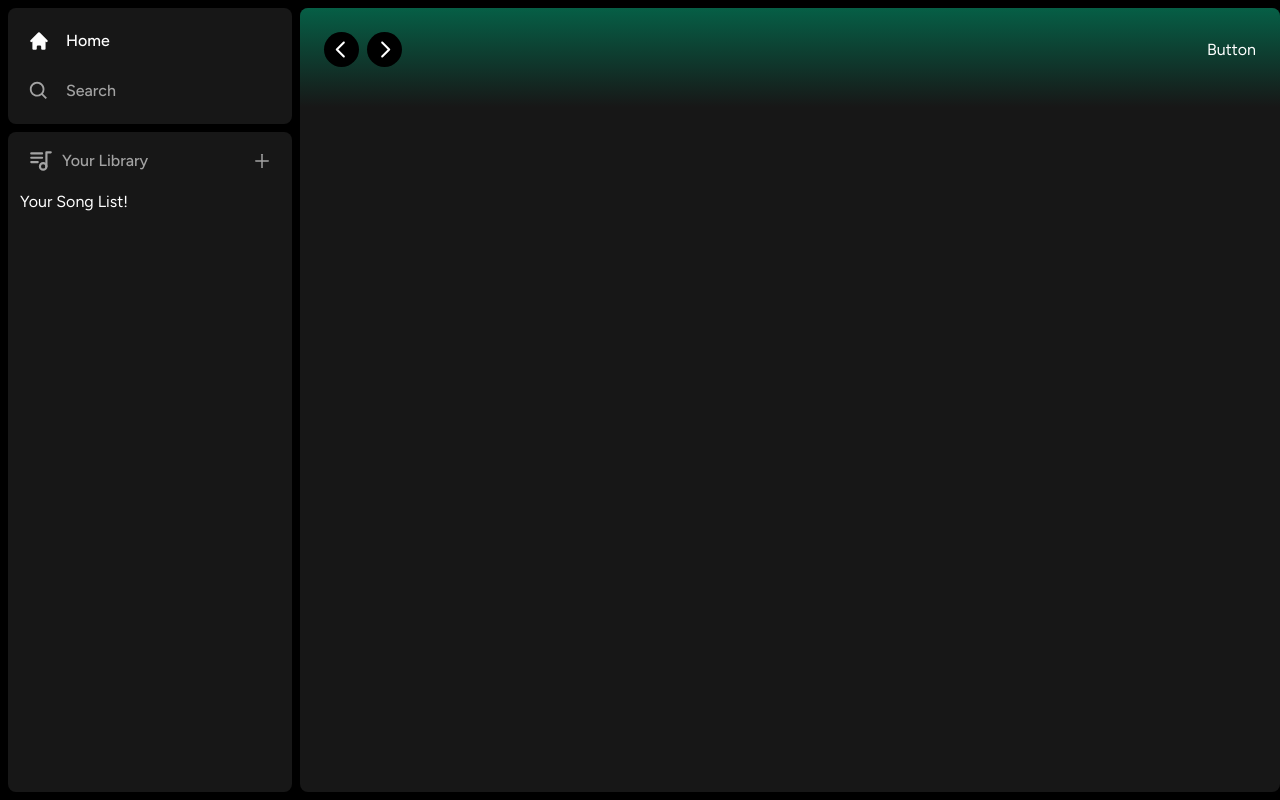
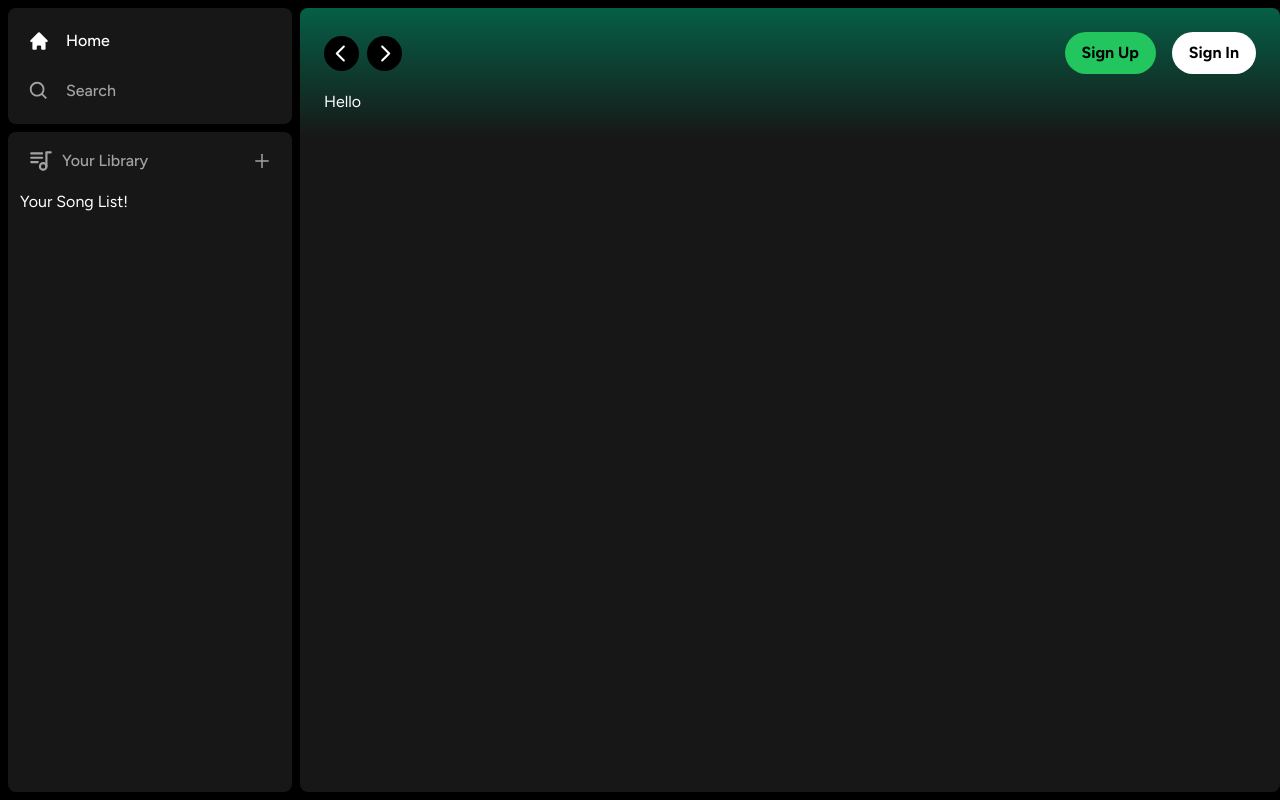
Before and after one commit to htutwaiphyoe/spotify, a Next.js app: page / in a window 1280 px wide. Built offline with nearby package versions, Linux system fonts and the light colour scheme.

Commit message:
feat: Button.tsx

```diff
--- a/app/(site)/page.tsx
+++ b/app/(site)/page.tsx
@@ -3,7 +3,7 @@ import Header from "@/components/Header";
 function Home() {
   return (
     <section className="bg-neutral-900 rounded-lg h-full w-full overflow-hidden overflow-y-auto">
-      <Header />
+      <Header>Hello</Header>
     </section>
   );
 }
--- a/components/Button/index.tsx
+++ b/components/Button/index.tsx
@@ -1,9 +1,45 @@
-type ButtonProps = React.ButtonHTMLAttributes<HTMLButtonElement> & {
-  variant?: string;
-};
+import { forwardRef } from "react";
+import { cva, VariantProps } from "class-variance-authority";
+import { cn } from "@/utils/helpers";
 
-function Button({}: ButtonProps) {
-  return <div>Button</div>;
-}
+type ButtonProps = React.ButtonHTMLAttributes<HTMLButtonElement> &
+  VariantProps<typeof cvaClasses> & {
+    variant?: string;
+    color?: string;
+  };
+
+const cvaClasses = cva("", {
+  variants: {
+    color: {
+      black: "bg-black",
+      white: "bg-white text-black",
+      primary: "bg-green-500 text-black",
+    },
+    size: {
+      md: "px-4 py-2",
+      icon: "p-2",
+    },
+    variant: {
+      icon: "rounded-full flex items-center justify-center hover:opacity-75 transition",
+      fill: "w-full rounded-full border border-transparent disabled:cursor-not-allowed disabled:opacity-50 font-bold hover:opacity-75 transition",
+    },
+  },
+});
+
+const Button = forwardRef<HTMLButtonElement, ButtonProps>(
+  ({ className, disabled, color, variant, size, children, ...props }, ref) => {
+    return (
+      <button
+        ref={ref}
+        className={cn(cvaClasses({ variant, color, size }), className)}
+        {...props}
+      >
+        {children}
+      </button>
+    );
+  }
+);
+
+Button.displayName = "Button";
 
 export default Button;
--- a/components/Header/index.tsx
+++ b/components/Header/index.tsx
@@ -11,41 +11,44 @@ type HeaderProps = PropsWithChildren & {
   className?: string;
 };
 
-function Header({ className }: HeaderProps) {
+function Header({ className, children }: HeaderProps) {
   const router = useRouter();
+
   return (
     <header
       className={cn("h-fit bg-gradient-to-b from-emerald-800 p-6", className)}
     >
       <div className="w-full mb-4 flex items-center justify-between">
         <div className="hidden md:flex gap-x-2 items-center">
-          <button
-            className="rounded-full bg-black flex items-center justify-center hover:opacity-75 transition"
-            onClick={router.back}
-          >
+          <Button variant="icon" color="black" onClick={router.back}>
             <RxCaretLeft size={35} className="text-white" />
-          </button>
-          <button
-            className="rounded-full bg-black flex items-center justify-center hover:opacity-75 transition"
-            onClick={router.forward}
-          >
+          </Button>
+          <Button variant="icon" color="black" onClick={router.forward}>
             <RxCaretRight size={35} className="text-white" />
-          </button>
+          </Button>
         </div>
         <div className="flex md:hidden gap-x-2 items-center">
-          <button className="rounded-full bg-white flex items-center justify-center hover:opacity-75 transition p-2">
+          <Button variant="icon" color="white" size="icon">
             <HiHome className="text-black" size={20} />
-          </button>
-          <button className="rounded-full bg-white flex items-center justify-center hover:opacity-75 transition p-2">
+          </Button>
+          <Button variant="icon" color="white" size="icon">
             <BiSearch className="text-black" size={20} />
-          </button>
+          </Button>
         </div>
         <div className="flex justify-between items-center gap-x-4">
           <div>
-            <Button>Sign Up</Button>
+            <Button variant="fill" color="primary" size="md">
+              Sign Up
+            </Button>
+          </div>
+          <div>
+            <Button variant="fill" color="white" size="md">
+              Sign In
+            </Button>
           </div>
         </div>
       </div>
+      {children}
     </header>
   );
 }
```
